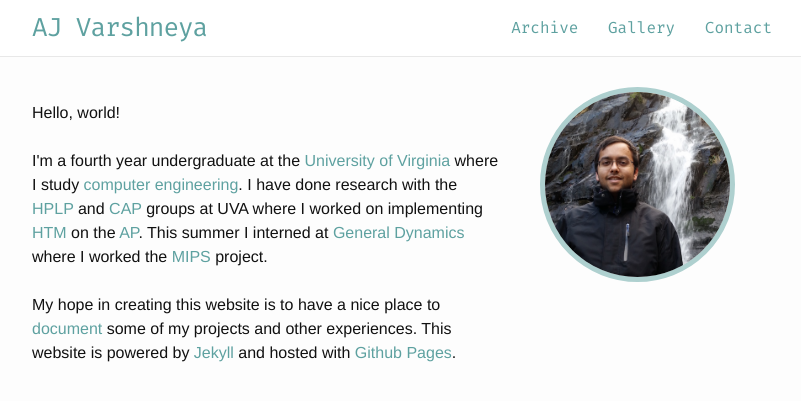
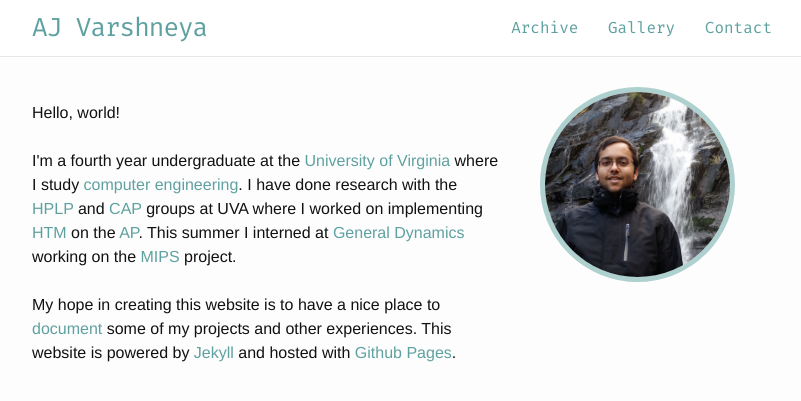
Before and after one commit to ajvarshneya/ajvarshneya.github.io, a Jekyll site: the page built from index.html, in a window 1280 px wide. Shown: the top 401 px of the page, without its empty margins (238-1039 px from the left). Built offline with Jekyll 4.4.1, drawn with Linux system fonts in a browser that asks for light colours.

Commit message:
index edits

```diff
--- a/index.html
+++ b/index.html
@@ -40,7 +40,7 @@
 	</style>
 	<img src="aj.jpg" id="portrait">
 	<p style="margin: -10px 0px 0px 0px;"> Hello, world! <br><br>
-	I'm a fourth year undergraduate at the <a href="http://seas.virginia.edu/">University of Virginia</a> where I study <a href="http://www.cpe.virginia.edu/">computer engineering</a>. I have done research with the <a href="http://hplp.ece.virginia.edu/">HPLP</a> and <a href="http://cap.virginia.edu/">CAP</a> groups at UVA where I worked on implementing <a href="https://en.wikipedia.org/wiki/Hierarchical_temporal_memory">HTM</a> on the <a href="http://www.micronautomata.com/">AP</a>. This summer I interned at <a href="http://www.generaldynamics.com/">General Dynamics</a> where I worked the <a href="https://gdmissionsystems.com/press-release-10-7-2008-general-dynamics-to-continue-developing-maritime-air-and-missile-defense-planning-system/">MIPS</a> project. <br><br>
+	I'm a fourth year undergraduate at the <a href="http://seas.virginia.edu/">University of Virginia</a> where I study <a href="http://www.cpe.virginia.edu/">computer engineering</a>. I have done research with the <a href="http://hplp.ece.virginia.edu/">HPLP</a> and <a href="http://cap.virginia.edu/">CAP</a> groups at UVA where I worked on implementing <a href="https://en.wikipedia.org/wiki/Hierarchical_temporal_memory">HTM</a> on the <a href="http://www.micronautomata.com/">AP</a>. This summer I interned at <a href="http://www.generaldynamics.com/">General Dynamics</a> working on the <a href="https://gdmissionsystems.com/press-release-10-7-2008-general-dynamics-to-continue-developing-maritime-air-and-missile-defense-planning-system/">MIPS</a> project. <br><br>
 
 	<p style="margin: 0px 0px 0px 0px;"> My hope in creating this website is to have a nice place to <a href="./archive">document</a> some of my projects and other experiences. This website is powered by <a href="https://jekyllrb.com/">Jekyll</a> and hosted with <a href="https://pages.github.com/">Github Pages</a>.
 
```
